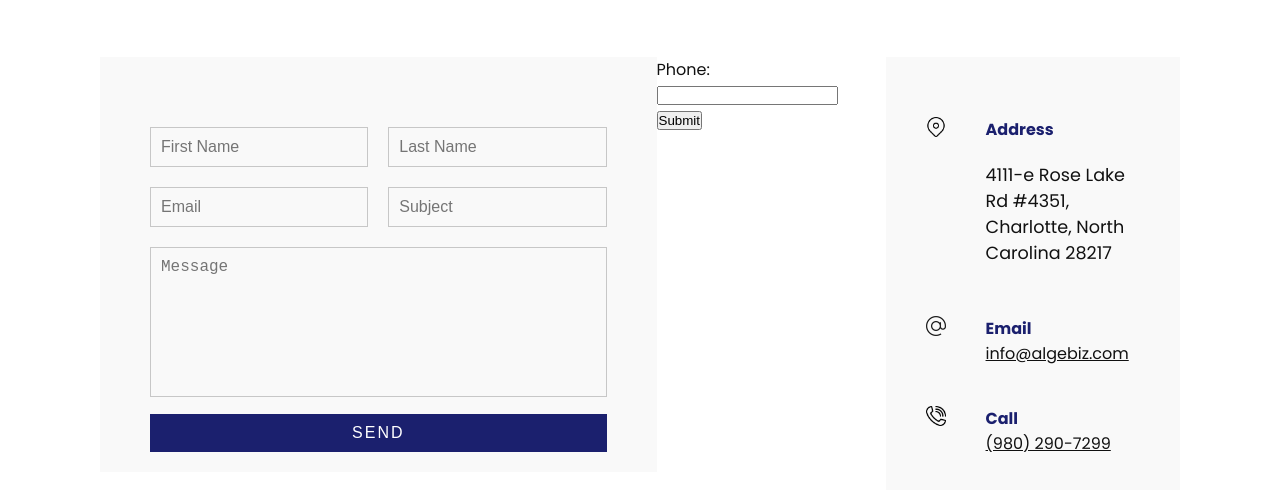
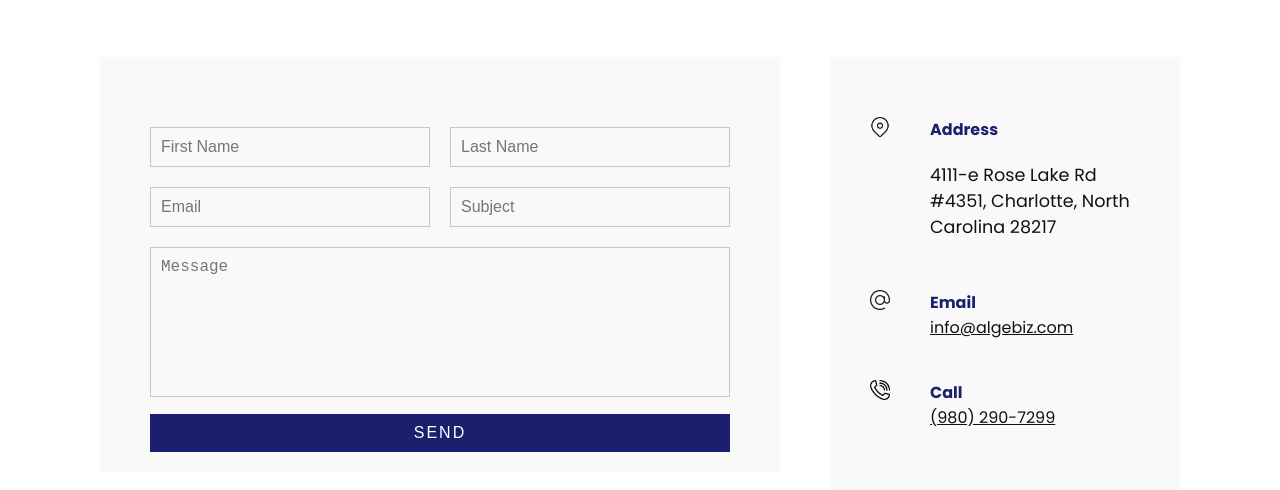
Before and after one commit to Algebiz/algebiz-agency, a plain HTML site: page contact.html in a window 1280 px wide. Shown: the part 280-770 px from the top of the page. Drawn offline with Linux system fonts and the light colour scheme.

Commit message:
Update contact.html

```diff
--- a/contact.html
+++ b/contact.html
@@ -93,13 +93,7 @@
             </div>
           </form>
         </div>
-        <form action="" name="myForm" id="my_form">
-          Phone: <input type="text" name="phone_number">
-          <input type="hidden" id="GACLIENTID" name="GACLIENTID" value="">
-          <input type="hidden" id="GCLID" name="GCLID" value="">
-          <!-- <input type="hidden" id="GATRACKID" name="GATRACKID" value="G-2MN7PDGPTG"> -->
-          <input type="submit">
-      </form>
+
         <div class="contact-info">
           <div class="info-box">
             <img src="images/address.png" class="contact-icon" alt="" />
```
